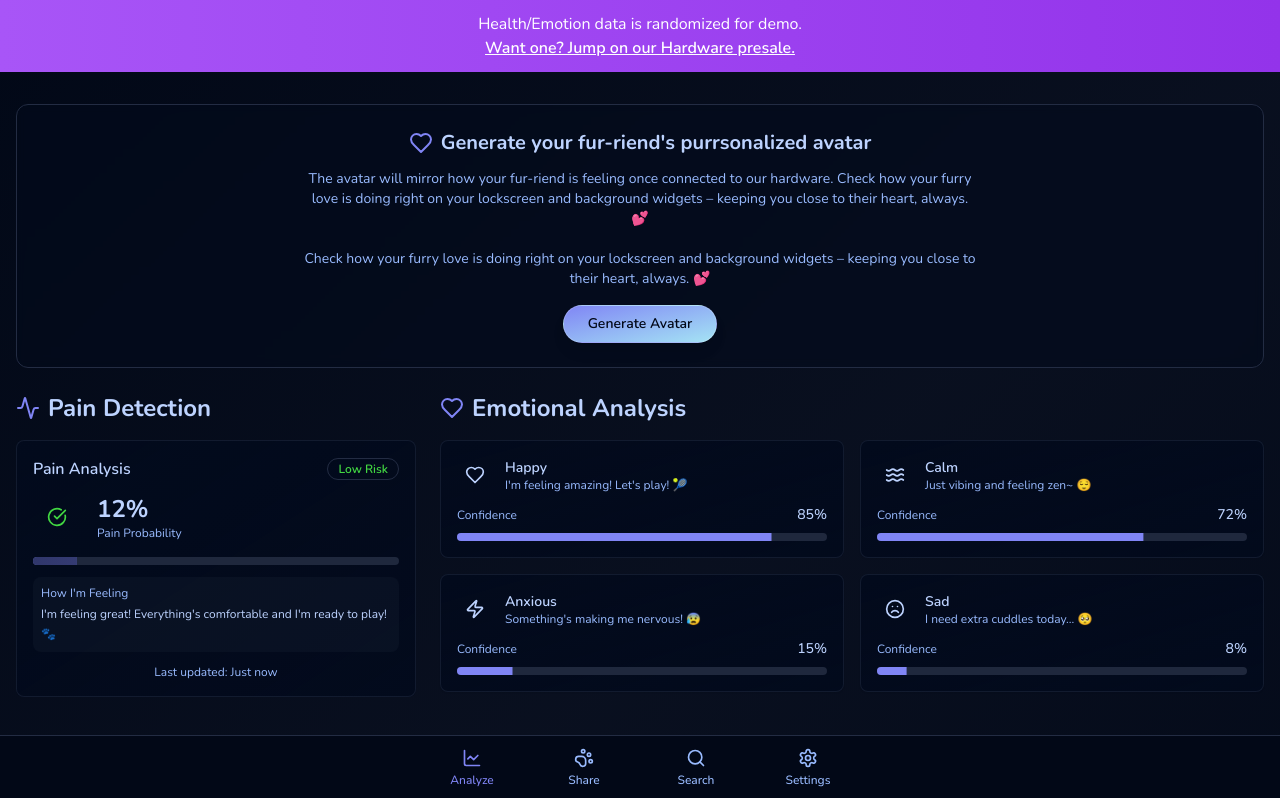
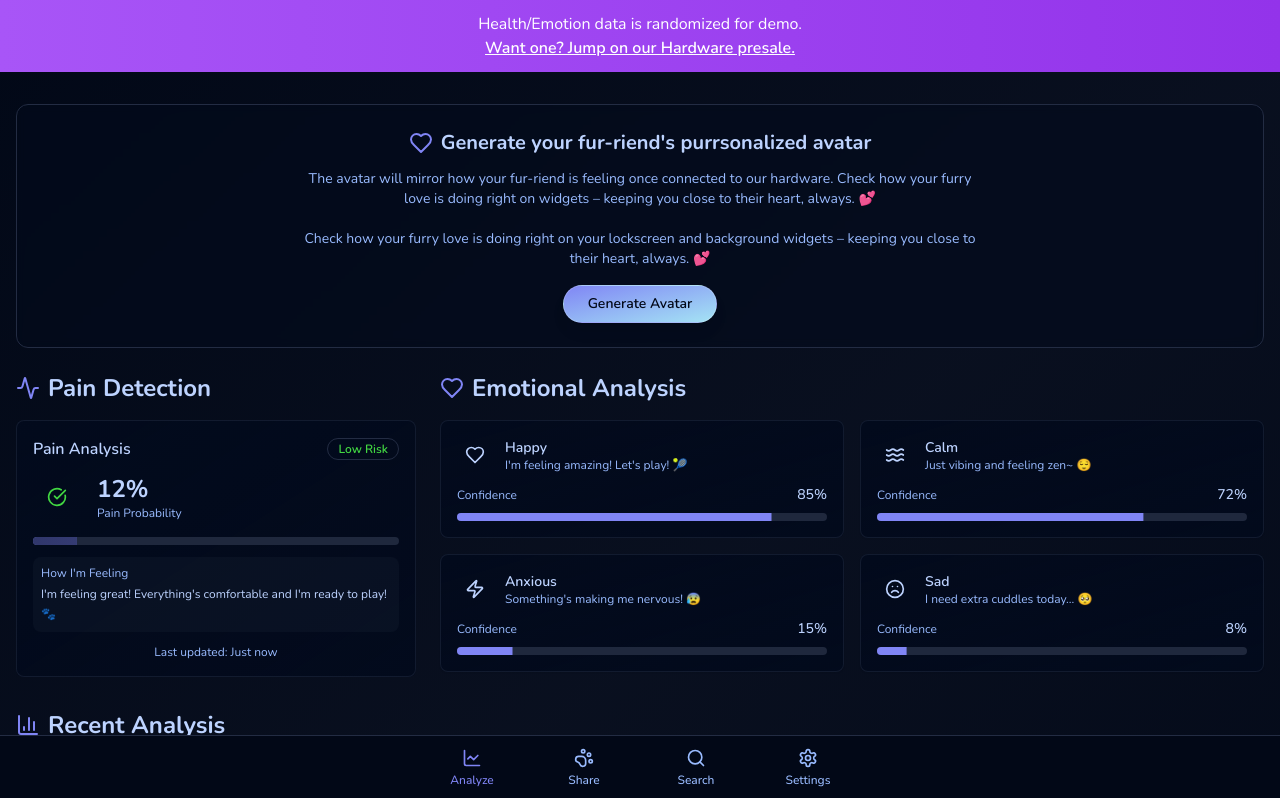
Before and after one commit to cathyahn4u/app-demo-ui, a React (Vite) app: page / in a window 1280 px wide. Shown: the top 798 px of the page. Built offline with nearby package versions, Linux system fonts and the light colour scheme.

Commit message:
Visual edit in Lovable
Edited UI in Lovable

```diff
--- a/src/pages/Index.tsx
+++ b/src/pages/Index.tsx
@@ -200,7 +200,7 @@ const Index = () => {
                     Generate your fur-riend&apos;s purrsonalized avatar
                   </h2>
                   <p className="text-muted-foreground mb-4 max-w-2xl mx-auto text-sm">The avatar will mirror how your fur-riend is feeling once connected to our hardware.
-Check how your furry love is doing right on your lockscreen and background widgets
+Check how your furry love is doing right on widgets
 – keeping you close to their heart, always. 💕
                 <br /><br />
                     Check how your furry love is doing right on your lockscreen and background widgets – keeping you close to their heart, always. 💕
```
